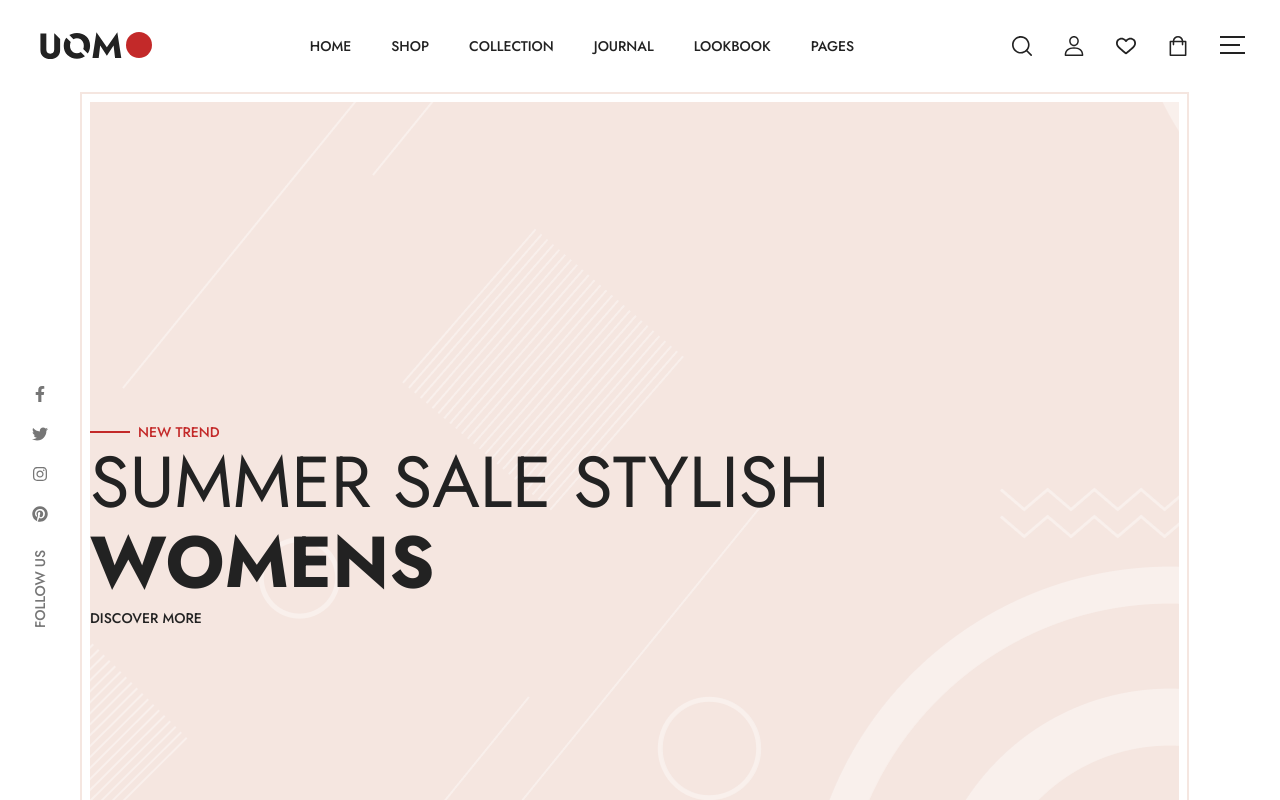
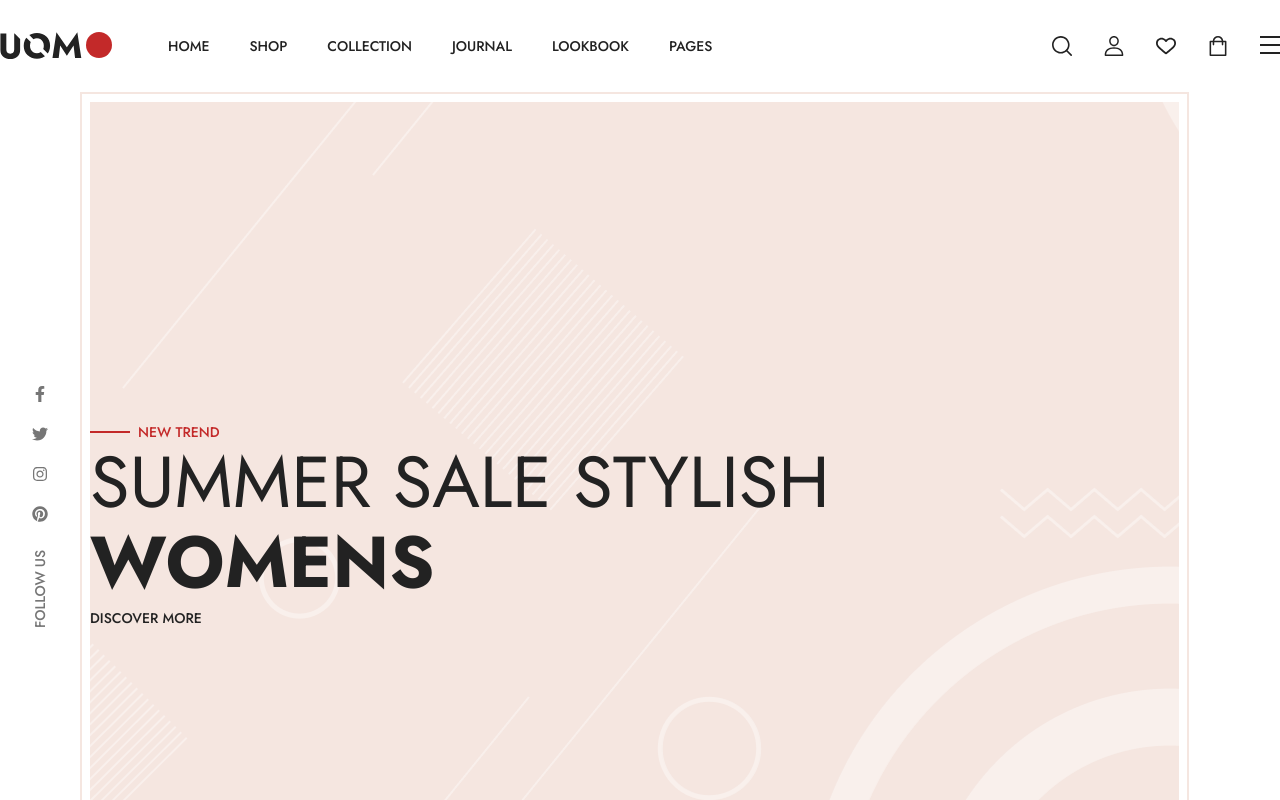
Before and after one commit to codayon/hw-ii, a React (Vite) app: page / in a window 1280 px wide. Shown: the top 800 px of the page. Built offline with nearby package versions, Linux system fonts and the light colour scheme.

Commit message:
fix: Insert logo and menu inside one div

```diff
--- a/src/components/Container.jsx
+++ b/src/components/Container.jsx
@@ -1,7 +1,7 @@
 import React from "react";
 
 const Container = ({ children }) => {
-  return <div className={`max-w-[75rem] m-auto`}>{children}</div>;
+  return <div className={`max-w-[1400px] m-auto`}>{children}</div>;
 };
 
 export default Container;
--- a/src/components/layouts/Header.jsx
+++ b/src/components/layouts/Header.jsx
@@ -14,6 +14,7 @@ const Header = () => {
     <section className="py-8">
       <Container>
         <Flex className={"justify-between"}>
+          <Flex className={'gap-x-14'}>
             <div>
               <Logo />
             </div>
@@ -39,6 +40,8 @@ const Header = () => {
                 </Link>
               </ul>
             </div>
+          </Flex>
+
           <Flex className={"gap-x-8"}>
             <div className="w-5 h-5">
               <Link to={"/"}>
```
Lines whose indentation alone changed are shown as unchanged.
